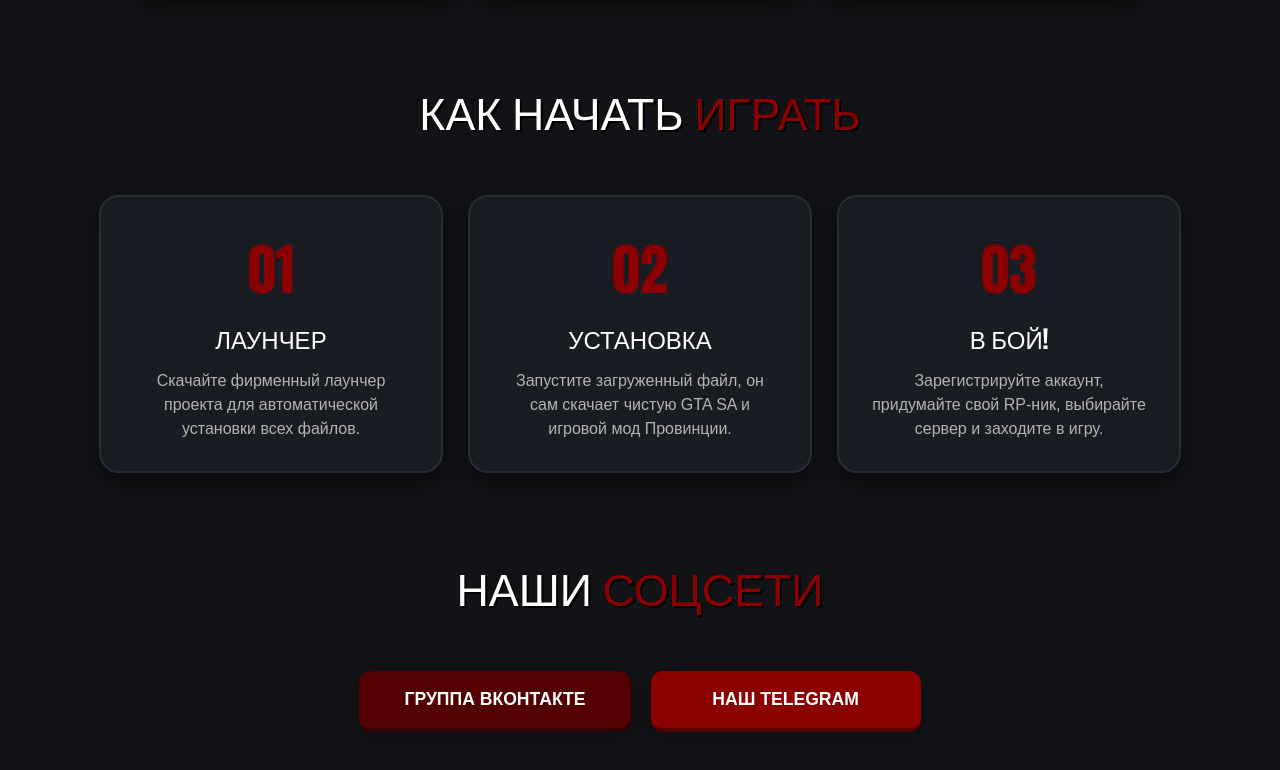
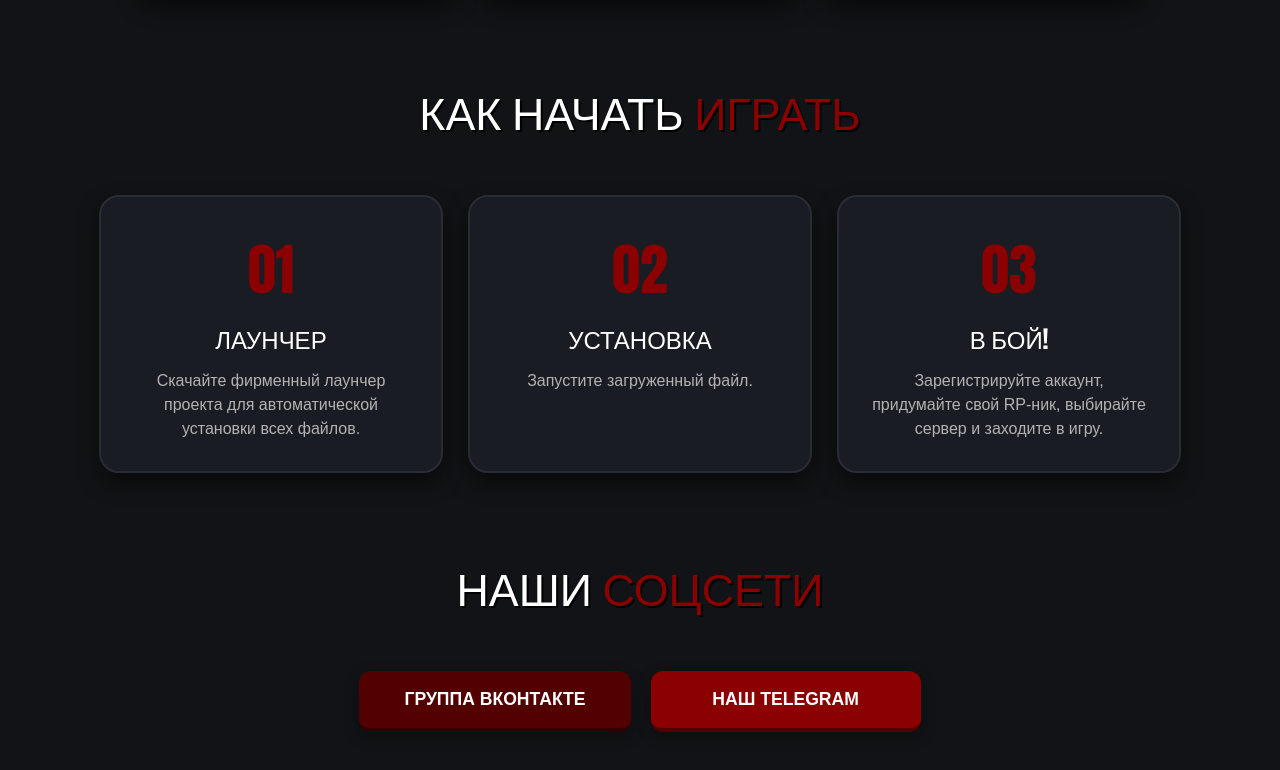
Before and after one commit to ProvinceMobile/ProvncePofficial, a plain HTML site: page index.html in a window 1280 px wide. Shown: the part 886-1656 px from the top of the page. Drawn offline with Linux system fonts and the light colour scheme.

Commit message:
Update index.html

```diff
--- a/index.html
+++ b/index.html
@@ -249,7 +249,7 @@
         <div class="step-card">
             <div class="step-num">02</div>
             <div class="step-title">Установка</div>
-            <div class="step-text">Запустите загруженный файл, он сам скачает чистую GTA SA и игровой мод Провинции.</div>
+            <div class="step-text">Запустите загруженный файл.</div>
         </div>
         <div class="step-card">
             <div class="step-num">03</div>
```
